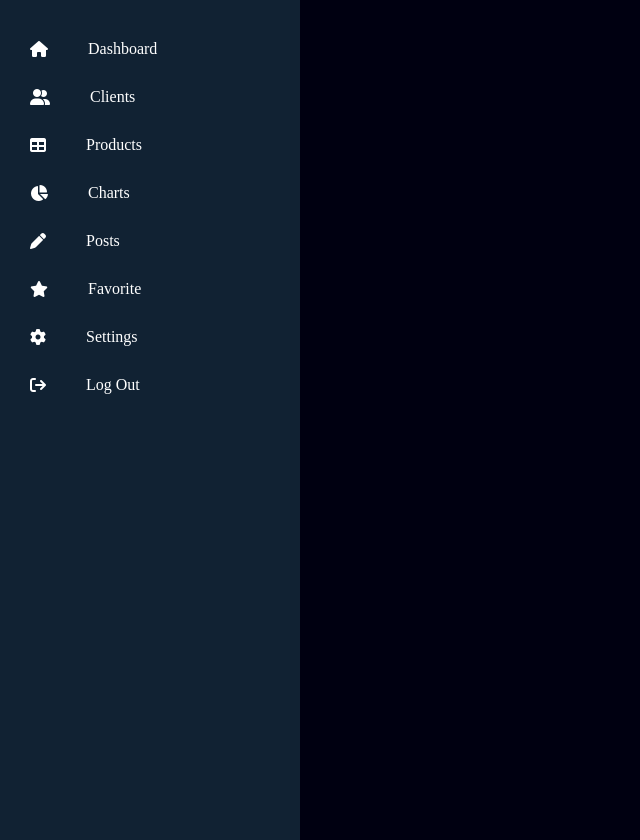
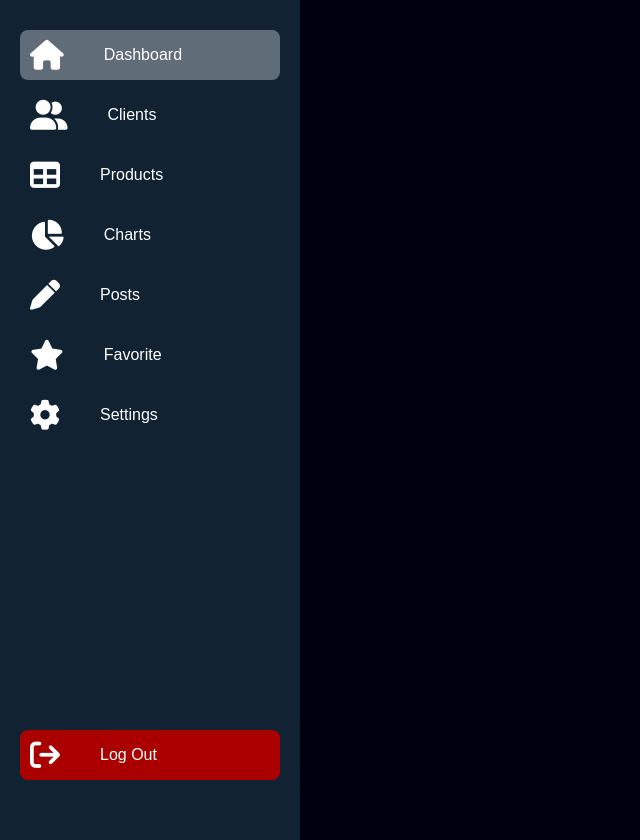
Before and after one commit to mohamadanasfattoum/Dashboard, a plain HTML site: page index.html in a window 1280 px wide. Shown: the whole page, without its empty margins (0-640 px from the left). Drawn offline with Linux system fonts and the light colour scheme.

Commit message:
menu created

```diff
--- a/index.html
+++ b/index.html
@@ -17,7 +17,7 @@
                 </div>
             </li>
             <li>
-                <a href="#">
+                <a class= 'active' href="#">
                     <i class="fas fa-home"></i>
                     <p>Dashboard</p>
                 </a>
--- a/style.css
+++ b/style.css
@@ -2,6 +2,7 @@
     padding: 0;
     margin: 0;
     color: white;
+    font-family: sans-serif;
 }
 
 body{
@@ -23,6 +24,8 @@ body{
 }
 ul{
     list-style: none;
+    position:relative;
+    height: 95%;
 }
 
 ul li a{
@@ -35,6 +38,23 @@ ul li a{
     display: flex;
     align-items: center;
     gap: 40px;
+    transition: .5s;
+}
+
+ul li a:hover, .active{
+    background-color: #ffffff55;
+}
 
 
+.log-out{
+    position:absolute;
+    bottom:0;
+    width: 100%;
 }
+.log-out a{
+    background-color: #a00;
+}
+
+ul li a i{
+    font-size: 30px;
+}
```
